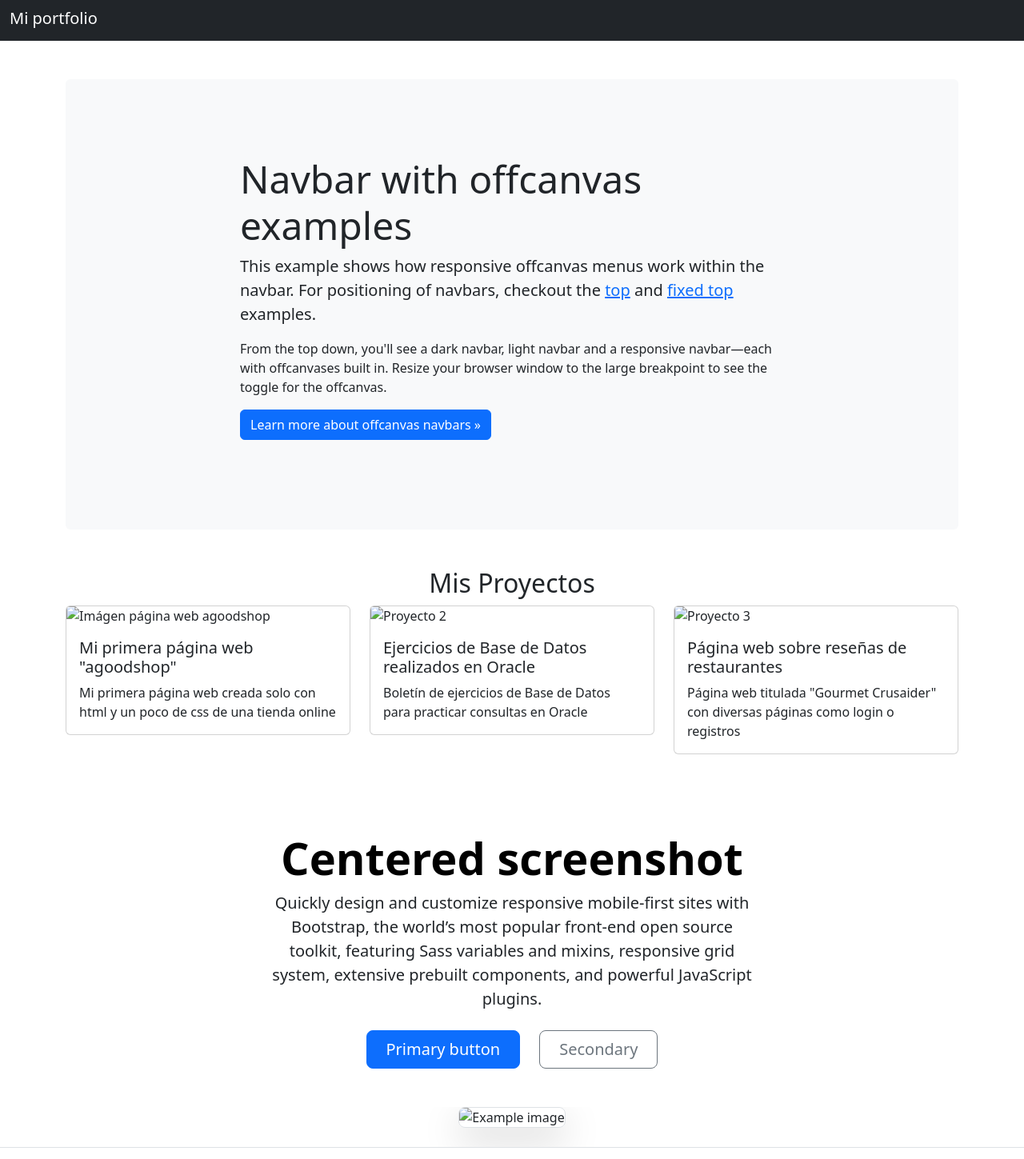
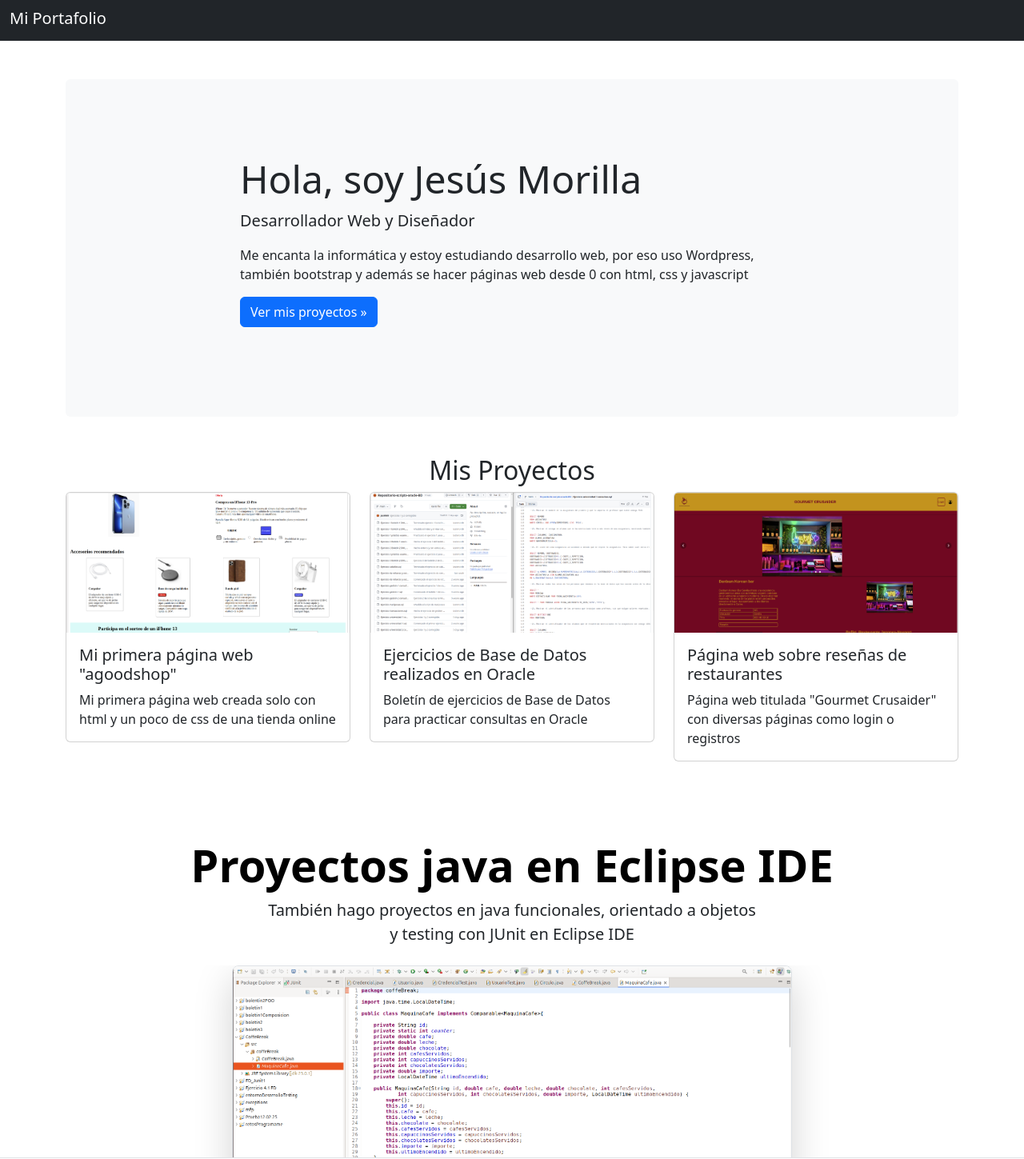
Before and after one commit to JesMM9/Mi-portfolio-oficial, a plain HTML site: page index.html in a window 1280 px wide. Shown: the part 5-1454 px from the top of the page at 80% size. Drawn offline with nearby package versions, Linux system fonts and the light colour scheme.

Commit message:
Terminado el contenido del portfolio

```diff
--- a/index.html
+++ b/index.html
@@ -10,18 +10,18 @@
   <main>
     <nav class="navbar navbar-expand-lg navbar-dark bg-dark" aria-label="Offcanvas navbar large">
       <div class="container-fluid">
-        <a class="navbar-brand" href="files/Currículum Jesús Morilla Martínez.pdf">Mi portfolio</a>
+        <a class="navbar-brand" href="files/Currículum Jesús Morilla Martínez.pdf">Mi Portafolio</a>
       </div>
     </nav>
 
     <div class="container my-5">
       <div class="bg-body-tertiary p-5 rounded">
         <div class="col-sm-8 py-5 mx-auto">
-          <h1 class="display-5 fw-normal">Navbar with offcanvas examples</h1>
-          <p class="fs-5">This example shows how responsive offcanvas menus work within the navbar. For positioning of navbars, checkout the <a href="/docs/5.3/examples/navbar-static/">top</a> and <a href="/docs/5.3/examples/navbar-fixed/">fixed top</a> examples.</p>
-          <p>From the top down, you'll see a dark navbar, light navbar and a responsive navbar—each with offcanvases built in. Resize your browser window to the large breakpoint to see the toggle for the offcanvas.</p>
+          <h1 class="display-5 fw-normal">Hola, soy Jesús Morilla</h1>
+          <p class="fs-5">Desarrollador Web y Diseñador</p>
+          <p>Me encanta la informática y estoy estudiando desarrollo web, por eso uso Wordpress, también bootstrap y además se hacer páginas web desde 0 con html, css y javascript</p>
           <p>
-            <a class="btn btn-primary" href="/docs/5.3/components/navbar/#offcanvas" role="button">Learn more about offcanvas navbars »</a>
+            <a class="btn btn-primary" href="https://github.com/JesMM9" role="button">Ver mis proyectos »</a>
           </p>
       </div>
       </div>
@@ -32,7 +32,7 @@
         <div class="row">
             <div class="col-md-4">
                 <div class="card">
-                    <img src="img/Screenshot from 2025-02-25 12-52-56.png" class="card-img-top" alt="Imágen página web agoodshop">
+                    <img src="img/Imágen página web agoodshop.png" class="card-img-top" alt="Imágen página web agoodshop">
                     <div class="card-body">
                         <h5 class="card-title">Mi primera página web "agoodshop"</h5>
                         <p class="card-text">Mi primera página web creada solo con html y un poco de css de una tienda online</p>
@@ -41,7 +41,7 @@
             </div>
             <div class="col-md-4">
                 <div class="card">
-                    <img src="img/Screenshot from 2025-02-25 12-56-04.png" class="card-img-top" alt="Proyecto 2">
+                    <img src="img/Imágen repositorio de Base de Datos.png" class="card-img-top" alt="Imágen de repositorio de github de Base de Datos">
                     <div class="card-body">
                         <h5 class="card-title">Ejercicios de Base de Datos realizados en Oracle</h5>
                         <p class="card-text">Boletín de ejercicios de Base de Datos para practicar consultas en Oracle</p>
@@ -50,7 +50,7 @@
             </div>
             <div class="col-md-4">
                 <div class="card">
-                    <img src="img/Screenshot from 2025-02-25 13-00-20.png" class="card-img-top" alt="Proyecto 3">
+                    <img src="img/Imágen página web Gourmet Crusaider.png" class="card-img-top" alt="Imágen página web Gourmet Crusaider">
                     <div class="card-body">
                         <h5 class="card-title">Página web sobre reseñas de restaurantes</h5>
                         <p class="card-text">Página web titulada "Gourmet Crusaider" con diversas páginas como login o registros</p>
@@ -60,32 +60,27 @@
         </div>
     </section>
     <div class="px-4 pt-5 my-5 text-center border-bottom">
-        <h1 class="display-4 fw-bold text-body-emphasis">Centered screenshot</h1>
+        <h1 class="display-4 fw-bold text-body-emphasis">Proyectos java en Eclipse IDE</h1>
         <div class="col-lg-6 mx-auto">
-          <p class="lead mb-4">Quickly design and customize responsive mobile-first sites with Bootstrap, the world’s most popular front-end open source toolkit, featuring Sass variables and mixins, responsive grid system, extensive prebuilt components, and powerful JavaScript plugins.</p>
-          <div class="d-grid gap-2 d-sm-flex justify-content-sm-center mb-5">
-            <button type="button" class="btn btn-primary btn-lg px-4 me-sm-3">Primary button</button>
-            <button type="button" class="btn btn-outline-secondary btn-lg px-4">Secondary</button>
-          </div>
+          <p class="lead mb-4">También hago proyectos en java funcionales, orientado a objetos y testing con JUnit en Eclipse IDE</p>
         </div>
         <div class="overflow-hidden" style="max-height: 30vh;">
           <div class="container px-5">
-            <img src="bootstrap-docs.png" class="img-fluid border rounded-3 shadow-lg mb-4" alt="Example image" width="700" height="500" loading="lazy">
+            <img src="img/Imágen trabajando java en eclipse.png" class="img-fluid border rounded-3 shadow-lg mb-4" alt="Imágen de proyectos java en Eclipse IDE" width="700" height="500" loading="lazy">
           </div>
         </div>
       </div>
       <div class="container my-5">
         <div class="row p-4 pb-0 pe-lg-0 pt-lg-5 align-items-center rounded-3 border shadow-lg">
           <div class="col-lg-7 p-3 p-lg-5 pt-lg-3">
-            <h1 class="display-4 fw-bold lh-1 text-body-emphasis">Border hero with cropped image and shadows</h1>
-            <p class="lead">Quickly design and customize responsive mobile-first sites with Bootstrap, the world’s most popular front-end open source toolkit, featuring Sass variables and mixins, responsive grid system, extensive prebuilt components, and powerful JavaScript plugins.</p>
+            <h1 class="display-4 fw-bold lh-1 text-body-emphasis">Páginas web hechas en Wordpress</h1>
+            <p class="lead">He empezado a usar Wordpress para hacer páginas web y tener un amplio abanico de herramientas para el desarrollo de páginas web</p>
             <div class="d-grid gap-2 d-md-flex justify-content-md-start mb-4 mb-lg-3">
-              <button type="button" class="btn btn-primary btn-lg px-4 me-md-2 fw-bold">Primary</button>
-              <button type="button" class="btn btn-outline-secondary btn-lg px-4">Default</button>
+                <a class="btn btn-primary" href="https://wordpress.com/view/jesusmorilla.wordpress.com" role="button">Ver mi perfil de Wordpress »</a>
             </div>
           </div>
           <div class="col-lg-4 offset-lg-1 p-0 overflow-hidden shadow-lg">
-              <img class="rounded-lg-3" src="bootstrap-docs.png" alt="" width="720">
+              <img class="rounded-lg-3" src="img/Imágen página web con Wordpress.jpg" alt="Imágen página web con Wordpress" width="720">
           </div>
         </div>
       </div>
```
Also changed, not shown: img/Imágen página web Gourmet Crusaider.png (added), img/Imágen página web agoodshop.png (added), img/Imágen página web con Wordpress.jpg (added), img/Imágen repositorio de Base de Datos.png (added), img/Imágen trabajando java en eclipse.png (added).
